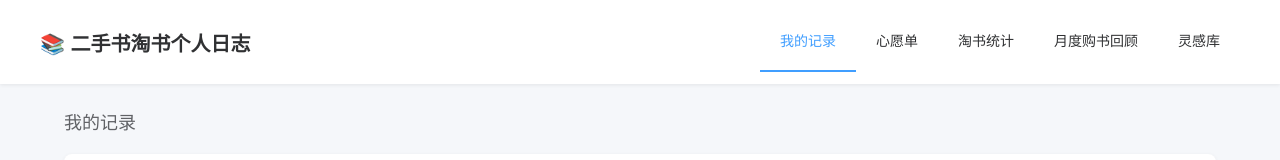
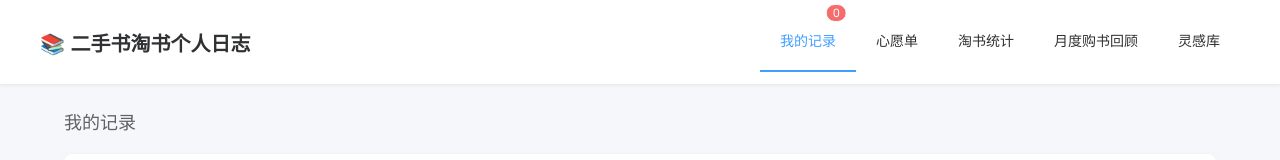
Before and after one commit to LcjGitHub/label-6171, a Vue app: page / in a window 1280 px wide. Shown: the top 160 px of the page. Built offline with nearby package versions, Linux system fonts and the light colour scheme.

Commit message:
.913020344866380:ce6edd15a19f5ac852ba7f8f4400e03c_6a3226240c67bd30596e650b.6a3228500c67bd30596e66b3.6a32284fc1a1e15c2da27c55:Trae CN.T(2026/6/17 12:53:36)
Co-authored-by: Cursor <cursoragent@cursor.com>

```diff
--- a/src/App.vue
+++ b/src/App.vue
@@ -1,8 +1,10 @@
 <script setup lang="ts">
 import { computed } from 'vue'
 import { useRoute } from 'vue-router'
+import { useBookRecordStore } from '@/stores/bookRecord'
 
 const route = useRoute()
+const bookRecordStore = useBookRecordStore()
 
 const pageTitle = computed(() => (route.meta.title as string) ?? '二手书淘书个人日志')
 </script>
@@ -19,7 +21,11 @@ const pageTitle = computed(() => (route.meta.title as string) ?? '二手书淘
           :ellipsis="false"
           class="nav-menu"
         >
-          <el-menu-item index="/">我的记录</el-menu-item>
+          <el-menu-item index="/">
+            <el-badge :value="bookRecordStore.recordCount" :max="999" class="nav-badge">
+              我的记录
+            </el-badge>
+          </el-menu-item>
           <el-menu-item index="/wishlist">心愿单</el-menu-item>
           <el-menu-item index="/stats">淘书统计</el-menu-item>
           <el-menu-item index="/monthly-review">月度购书回顾</el-menu-item>
@@ -82,6 +88,11 @@ body {
   min-width: 440px;
 }
 
+.nav-badge {
+  display: inline-flex;
+  align-items: center;
+}
+
 .app-main {
   max-width: 1200px;
   margin: 0 auto;
--- a/src/stores/bookRecord.ts
+++ b/src/stores/bookRecord.ts
@@ -1,5 +1,5 @@
 import { defineStore } from 'pinia'
-import { ref } from 'vue'
+import { computed, ref } from 'vue'
 import type { BookRecord, BookRecordForm } from '@/types/book'
 
 /**
@@ -9,6 +9,8 @@ export const useBookRecordStore = defineStore(
   'bookRecord',
   () => {
     const records = ref<BookRecord[]>([])
+
+    const recordCount = computed(() => records.value.length)
 
     /**
      * 新增记录
@@ -69,6 +71,7 @@ export const useBookRecordStore = defineStore(
 
     return {
       records,
+      recordCount,
       addRecord,
       updateRecord,
       removeRecord,
```
